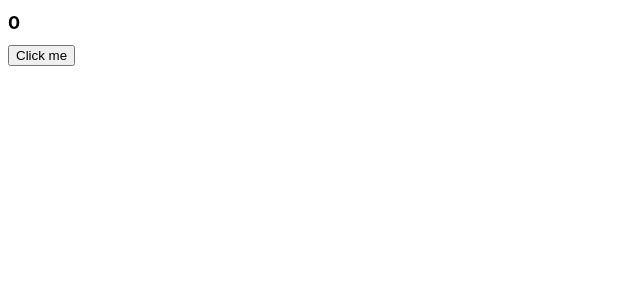
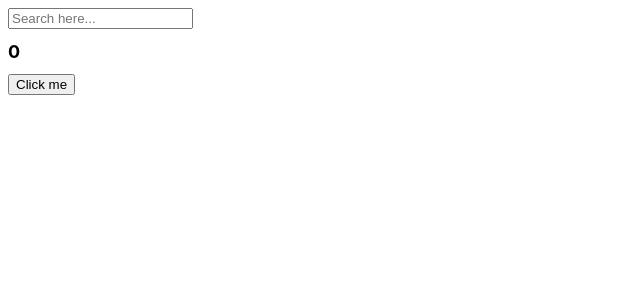
Before and after one commit to jeondaegam/first-create-react-app, a React (Create React App) app: page / in a window 1280 px wide. Shown: the top 300 px of the page, without its empty margins (0-640 px from the left). Built offline with nearby package versions, Linux system fonts and the light colour scheme.

Commit message:
#6.2 useEffect -2

```diff
--- a/src/App.js
+++ b/src/App.js
@@ -4,23 +4,29 @@ import { useEffect, useState } from "react";
 
 function App() {
   const [counter, setCounter] = useState(0);
+  const [keyword, setKeyword] = useState("");
   const onClick = () => {setCounter((prev) => prev + 1);}
+  const onChange = (event) => {setKeyword(event.target.value);}
 
   console.log("I run all the time");
 
-  const iRunOnlyOnce = () => {
-    console.log("CALL THE API,,,");
-  }
-
   // useEffect(iRunOnlyOnce, []);
   useEffect(() => {
-    console.log("CALL THE API ...");
-  }, [])
+    if (keyword !== "" && keyword.length >5 ) {
+      console.log("SEARCH FOR ", keyword);
+    }
+  }, [keyword]); // keyword가 변화할 때만 실행된다.
+
+  // 이것이 빈값일땐 1번만 실행되는 이유이다.
+  // 빈 값일 경우 react가 지켜볼게 아무것도 없으니까 1번만 실행됨.
 
   // <Button onClick={onClick} text="hey your button here"/>
   return (
-    <div><h1 className={styles.title} >{counter}</h1>
+    <div>
+    <input value={keyword} onChange={onChange} type="text" placeholder="Search here..."/>
+    <h1 className={styles.title}>{counter}</h1>
     <button onClick={onClick}>Click me</button>
+    <h3>{keyword}</h3>
     </div>
   );
 }
```
